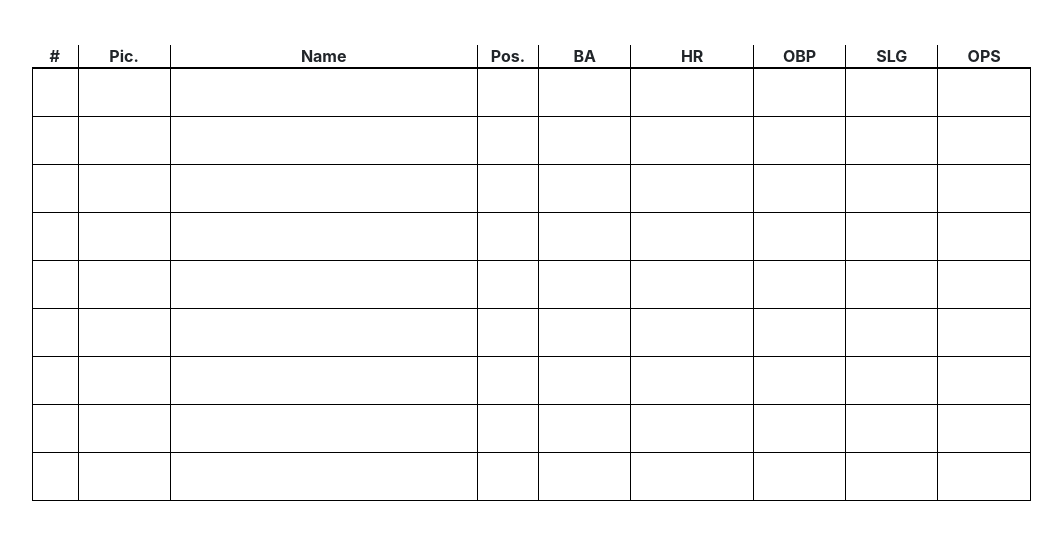
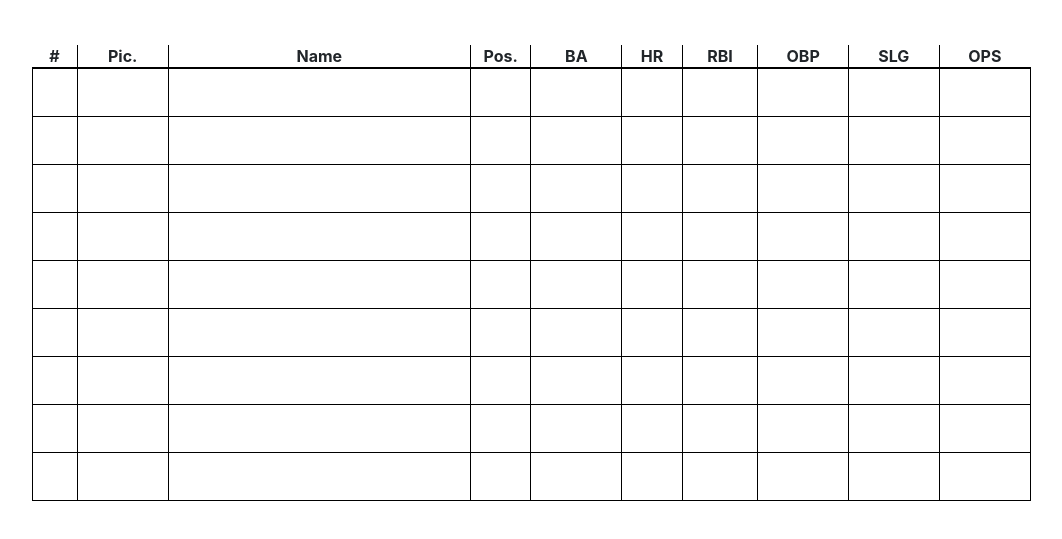
Before and after one commit to ianwood103/Braves-Lineup, a plain HTML site: page index.html in a window 1280 px wide. Shown: the part 83-622 px from the top of the page, without its empty margins (109-1171 px from the left). Drawn offline with Linux system fonts and the light colour scheme.

Commit message:
added new stats

```diff
--- a/index.html
+++ b/index.html
@@ -20,6 +20,7 @@
                     <th class="table-headers" id="position">Pos.</th>
                     <th class="table-headers" id="average">BA</th>
                     <th class="table-headers" id="homeruns">HR</th>
+                    <th class="table-headers" id="rbi">RBI</th>
                     <th class="table-headers" id="obp">OBP</th>
                     <th class="table-headers" id="slug">SLG</th>
                     <th class="table-headers" id="ops">OPS</th>
@@ -31,6 +32,7 @@
                     <td class="positions"></td>
                     <td class="averages"></td>
                     <td class="homeruns"></td>
+                    <td class="rbis"></td>
                     <td class="obps"></td>
                     <td class="slugs"></td>
                     <td class="opss"></td>
@@ -42,6 +44,7 @@
                     <td class="positions"></td>
                     <td class="averages"></td>
                     <td class="homeruns"></td>
+                    <td class="rbis"></td>
                     <td class="obps"></td>
                     <td class="slugs"></td>
                     <td class="opss"></td>
@@ -53,6 +56,7 @@
                     <td class="positions"></td>
                     <td class="averages"></td>
                     <td class="homeruns"></td>
+                    <td class="rbis"></td>
                     <td class="obps"></td>
                     <td class="slugs"></td>
                     <td class="opss"></td>
@@ -64,6 +68,7 @@
                     <td class="positions"></td>
                     <td class="averages"></td>
                     <td class="homeruns"></td>
+                    <td class="rbis"></td>
                     <td class="obps"></td>
                     <td class="slugs"></td>
                     <td class="opss"></td>
@@ -75,6 +80,7 @@
                     <td class="positions"></td>
                     <td class="averages"></td>
                     <td class="homeruns"></td>
+                    <td class="rbis"></td>
                     <td class="obps"></td>
                     <td class="slugs"></td>
                     <td class="opss"></td>
@@ -86,6 +92,7 @@
                     <td class="positions"></td>
                     <td class="averages"></td>
                     <td class="homeruns"></td>
+                    <td class="rbis"></td>
                     <td class="obps"></td>
                     <td class="slugs"></td>
                     <td class="opss"></td>
@@ -97,6 +104,7 @@
                     <td class="positions"></td>
                     <td class="averages"></td>
                     <td class="homeruns"></td>
+                    <td class="rbis"></td>
                     <td class="obps"></td>
                     <td class="slugs"></td>
                     <td class="opss"></td>
@@ -108,6 +116,7 @@
                     <td class="positions"></td>
                     <td class="averages"></td>
                     <td class="homeruns"></td>
+                    <td class="rbis"></td>
                     <td class="obps"></td>
                     <td class="slugs"></td>
                     <td class="opss"></td>
@@ -119,6 +128,7 @@
                     <td class="positions"></td>
                     <td class="averages"></td>
                     <td class="homeruns"></td>
+                    <td class="rbis"></td>
                     <td class="obps"></td>
                     <td class="slugs"></td>
                     <td class="opss"></td>
--- a/scss/main.scss
+++ b/scss/main.scss
@@ -49,7 +49,11 @@
         }
 
         #homeruns {
-            width: 8%;
+            width: 4%;
+        }
+
+        #rbi {
+            width: 5%;
         }
 
         #obp {
```
Also changed, not shown: css/main.css, 1 other file.
